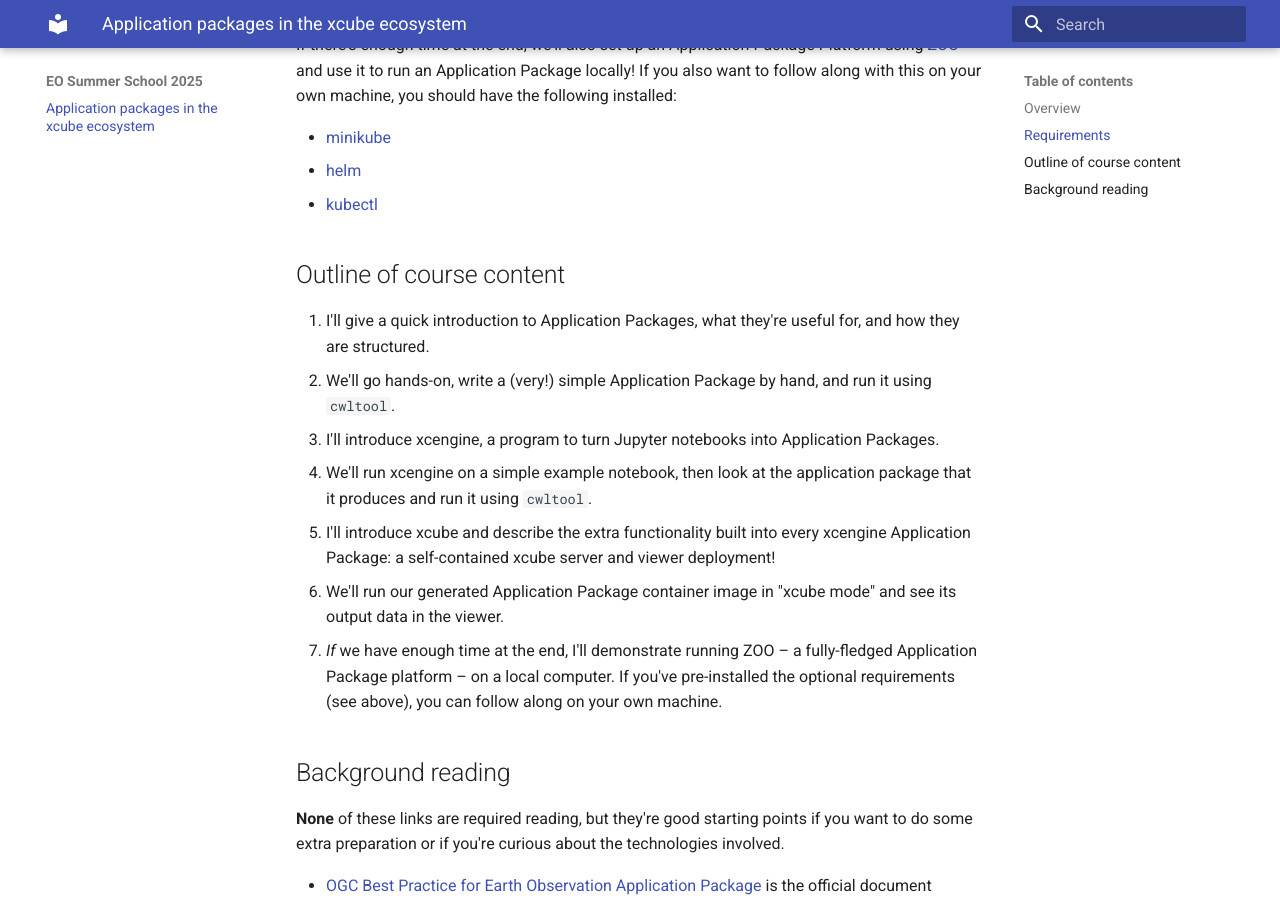
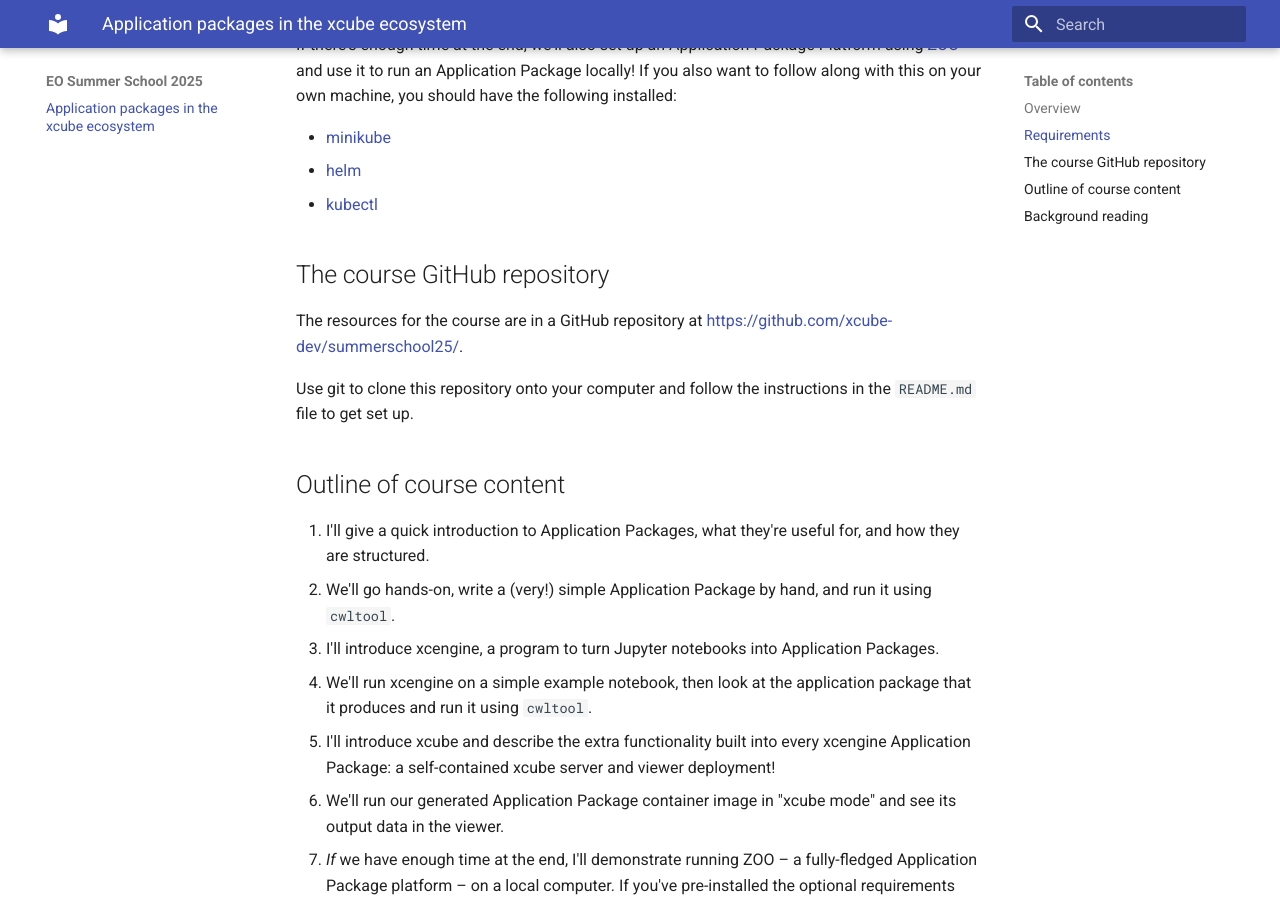
Before and after one commit to xcube-dev/summerschool25, an MkDocs documentation site: the page built from docs/index.md, in a window 1280 px wide and 900 px high, scrolled down 736 px. Built offline with MkDocs 1.6.1 and Material for MkDocs 9.7.7, drawn with Linux system fonts in a browser that asks for light colours.

Commit message:
Documentation: add a link to the course repo

```diff
--- a/docs/index.md
+++ b/docs/index.md
@@ -35,6 +35,14 @@
 - [minikube](https://minikube.sigs.k8s.io/docs/start/)
 - [helm](https://helm.sh/)
 - [kubectl](https://kubernetes.io/docs/tasks/tools/#kubectl)
+
+## The course GitHub repository
+
+The resources for the course are in a GitHub repository at
+<https://github.com/xcube-dev/summerschool25/>.
+
+Use git to clone this repository onto your computer and follow the
+instructions in the `README.md` file to get set up.
 
 ## Outline of course content
 
```
